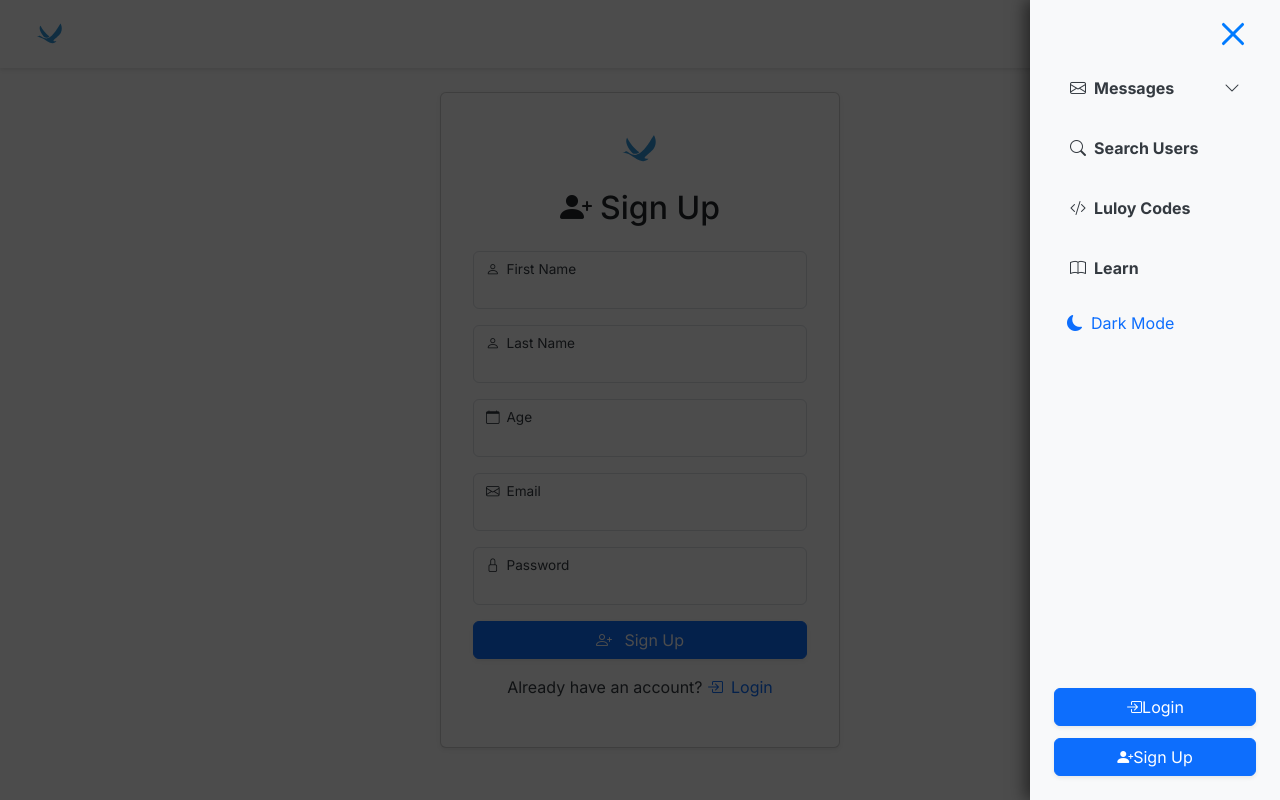
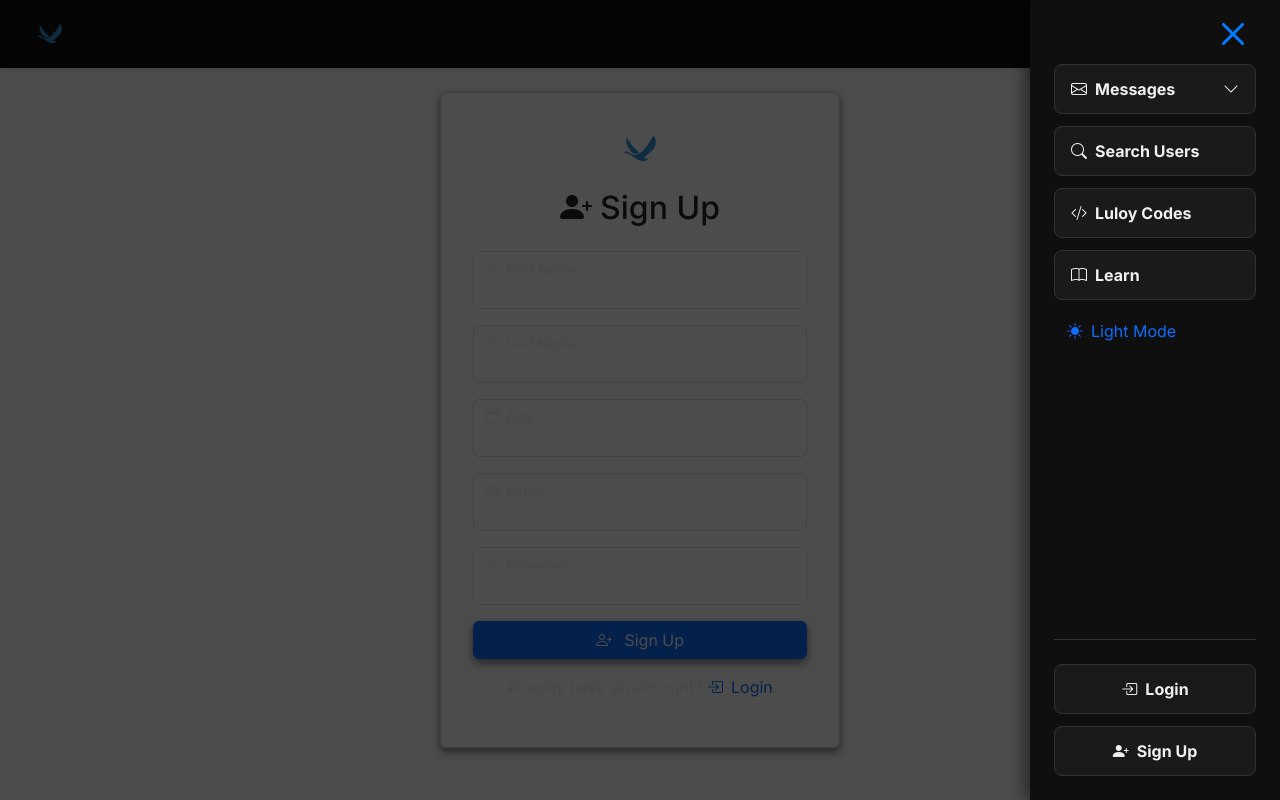
Before and after one commit to groovyrey/nextapp, a Next.js app: page /signup in a window 1280 px wide. Both pictures are taken after a click on the button "Toggle menu". Shown: the top 800 px of the page. Built offline with nearby package versions, Linux system fonts and the light colour scheme; no server answers.

Commit message:
UpdateDarktheme

```diff
--- a/src/app/code/view/[...filename]/page.js
+++ b/src/app/code/view/[...filename]/page.js
@@ -5,7 +5,7 @@ import { motion } from 'framer-motion';
 import { showToast } from '../../../utils/toast';
 import Link from 'next/link';
 import { Prism as SyntaxHighlighter } from 'react-syntax-highlighter';
-import { dracula } from 'react-syntax-highlighter/dist/esm/styles/prism';
+import { vscDarkPlus } from 'react-syntax-highlighter/dist/esm/styles/prism';
 import styles from './CodeViewer.module.css';
 import MotionDiv from '../../../components/MotionDiv';
 import LoadingMessage from '../../../components/LoadingMessage';
@@ -257,7 +257,7 @@ export default function CodeViewer({ params }) {
                     <div className="card-body p-0">
                         <SyntaxHighlighter
                             language={lang}
-                            style={dracula}
+                            style={vscDarkPlus}
                             showLineNumbers
                             customStyle={{ margin: '0', padding: '1rem', borderRadius: 'var(--border-radius-base)' }}
                             wrapLines={true}
--- a/src/app/components/LandingPageContent.js
+++ b/src/app/components/LandingPageContent.js
@@ -113,7 +113,7 @@ export default function LandingPageContent() {
     >
       {/* Hero Section */}
       <div
-        className="my-5 p-5 rounded-3"
+        className="my-5 p-3 rounded-3"
         style={{ position: 'relative', height: '500px', overflow: 'hidden', backgroundColor: 'transparent' }}
       >
         {particlesInitState && (
--- a/src/app/components/LoadingMessage.module.css
+++ b/src/app/components/LoadingMessage.module.css
@@ -4,7 +4,7 @@
   align-items: center;
   justify-content: center;
   min-height: 100vh;
-  background-color: var(--background-color);
+  background-color: transparent; /* Changed to transparent */
 }
 
 .loadingMessageContainer .lottie-animation {
--- a/src/app/components/Offcanvas.js
+++ b/src/app/components/Offcanvas.js
@@ -31,10 +31,16 @@ export default function Offcanvas({ isOpen, onClose }) {
   };
 
   useEffect(() => {
-    if (!isOpen) {
+    if (isOpen) {
+      document.body.style.overflow = 'hidden';
+    } else {
+      document.body.style.overflow = 'unset';
       setIsUserDropdownOpen(false);
       setIsMessagesDropdownOpen(false);
     }
+    return () => {
+      document.body.style.overflow = 'unset';
+    };
   }, [isOpen]);
 
   return (
@@ -113,7 +119,29 @@ export default function Offcanvas({ isOpen, onClose }) {
                   </li>
                   <li>
                     <button onClick={toggleTheme} className="btn btn-link text-decoration-none w-100 text-start">
-                      {theme === 'light' ? <><i className="bi bi-moon-fill me-2"></i>Dark Mode</> : <><i className="bi bi-sun-fill me-2"></i>Light Mode</>}
+                      <AnimatePresence mode="wait" initial={false}>
+                        {theme === 'light' ? (
+                          <motion.span
+                            key="dark-mode"
+                            initial={{ opacity: 0, x: -10 }}
+                            animate={{ opacity: 1, x: 0 }}
+                            exit={{ opacity: 0, x: 10 }}
+                            transition={{ duration: 0.2 }}
+                          >
+                            <i className="bi bi-moon-fill me-2"></i>Dark Mode
+                          </motion.span>
+                        ) : (
+                          <motion.span
+                            key="light-mode"
+                            initial={{ opacity: 0, x: 10 }}
+                            animate={{ opacity: 1, x: 0 }}
+                            exit={{ opacity: 0, x: -10 }}
+                            transition={{ duration: 0.2 }}
+                          >
+                            <i className="bi bi-sun-fill me-2"></i>Light Mode
+                          </motion.span>
+                        )}
+                      </AnimatePresence>
                     </button>
                   </li>
                 </ul>
@@ -141,7 +169,7 @@ export default function Offcanvas({ isOpen, onClose }) {
                   <div className={styles.loadingSpinner}></div>
                 ) : user ? (
                   <div className={styles.userProfileContainer}>
-                    <button onClick={() => setIsUserDropdownOpen(!isUserDropdownOpen)} className={`btn btn-primary ${styles.userProfileButton}`}>
+                    <button onClick={() => setIsUserDropdownOpen(!isUserDropdownOpen)} className={styles.userProfileButton}>
                       {userData?.profilePictureUrl ? (
                         <img src={userData.profilePictureUrl} alt={userData.username || userData.firstName} className={styles.profilePicture} />
                       ) : (
@@ -173,11 +201,11 @@ export default function Offcanvas({ isOpen, onClose }) {
                   </div>
                 ) : (
                   <div className={styles.authButtons}>
-                    <Link href="/login" onClick={onClose} className="btn btn-primary">
-                      <i className="bi bi-box-arrow-in-right"></i>Login
+                    <Link href="/login" onClick={onClose} className={styles.authButton}>
+                      <i className="bi bi-box-arrow-in-right me-2"></i>Login
                     </Link>
-                    <Link href="/signup" onClick={onClose} className="btn btn-primary">
-                      <i className="bi bi-person-plus-fill"></i>Sign Up
+                    <Link href="/signup" onClick={onClose} className={styles.authButton}>
+                      <i className="bi bi-person-plus-fill me-2"></i>Sign Up
                     </Link>
                   </div>
                 )}
--- a/src/app/components/Offcanvas.module.css
+++ b/src/app/components/Offcanvas.module.css
@@ -48,7 +48,8 @@
   display: block;
   padding: 0.75rem 1rem; /* Added horizontal padding */
   border-radius: var(--border-radius-base); /* Rounded corners */
-  border: 1px solid var(--border-color);
+  background-color: var(--card-background-color); /* Changed to card background color */
+  border: 1px solid var(--card-border-color); /* Changed to card border color */
   transition: background-color 0.2s ease-in-out, color 0.2s ease-in-out; /* Smooth transition */
 }
 
@@ -62,8 +63,8 @@
 }
 
 .navDropdown button {
-  background: none;
-  border: 1px solid var(--border-color);
+  background-color: var(--card-background-color);
+  border: 1px solid var(--card-border-color);
   border-radius: var(--border-radius-base);
   color: var(--text-color);
   font-weight: bold;
@@ -100,7 +101,9 @@
   padding-top: 0.5rem;
   padding-bottom: 0.5rem;
   display: block;
-  border: none; /* Ensure no border for dropdown items */
+  background-color: var(--card-background-color);
+  border: 1px solid var(--card-border-color);
+  border-radius: var(--border-radius-base);
 }
 
 .navDropdownContent {
@@ -127,7 +130,7 @@
 .navbarActions {
   margin-top: auto;
   padding-top: 1.5rem; /* Increased padding */
-  border-top: 1px solid var(--border-color);
+  border-top: 1px solid var(--card-border-color);
   display: flex; /* Use flexbox for better alignment */
   flex-direction: column;
   gap: 0.75rem; /* Spacing between buttons */
@@ -156,6 +159,38 @@
   align-items: center;
   width: 100%;
   justify-content: center;
+  background-color: var(--card-background-color);
+  border: 1px solid var(--card-border-color);
+  border-radius: var(--border-radius-base);
+  color: var(--text-color);
+  padding: 0.75rem 1rem;
+  font-weight: bold;
+  transition: background-color 0.2s ease-in-out, color 0.2s ease-in-out;
+}
+
+.userProfileButton:hover {
+  color: var(--primary-color);
+  background-color: rgba(var(--primary-rgb), 0.1);
+}
+
+.authButton {
+  display: flex;
+  align-items: center;
+  width: 100%;
+  justify-content: center;
+  background-color: var(--card-background-color);
+  border: 1px solid var(--card-border-color);
+  border-radius: var(--border-radius-base);
+  color: var(--text-color);
+  padding: 0.75rem 1rem;
+  font-weight: bold;
+  text-decoration: none;
+  transition: background-color 0.2s ease-in-out, color 0.2s ease-in-out;
+}
+
+.authButton:hover {
+  color: var(--primary-color);
+  background-color: rgba(var(--primary-rgb), 0.1);
 }
 
 .profilePicture {
@@ -187,8 +222,8 @@
   padding: 0.5rem 1rem;
   color: var(--text-color);
   text-decoration: none;
-  background: none;
-  border: none;
+  background-color: var(--card-background-color);
+  border: none; /* Explicitly remove border */
   cursor: pointer;
   text-align: left;
   margin-bottom: 0.5rem;
--- a/src/app/components/UserSearchResultCard.js
+++ b/src/app/components/UserSearchResultCard.js
@@ -28,6 +28,8 @@ export default function UserSearchResultCard({ user }) {
         </div>
         <div className={styles.userInfo}>
           <h5 className={styles.userName}>{user.firstName.charAt(0).toUpperCase() + user.firstName.slice(1)} {user.lastName.charAt(0).toUpperCase() + user.lastName.slice(1)}</h5>
+          <p className={styles.userEmail}>{user.email}</p>
+          <small className={styles.userId}>ID: {user.id}</small>
         </div>
       </Link>
     </div>
--- a/src/app/components/UserSearchResultCard.module.css
+++ b/src/app/components/UserSearchResultCard.module.css
@@ -1,17 +1,18 @@
 .card {
   display: flex;
   align-items: center;
-  padding: 15px;
+  padding: 10px; /* Reduced padding */
   border: 1px solid var(--card-border-color);
-  border-radius: 8px;
+  border-radius: 8px; /* Slightly less rounded corners */
   box-shadow: var(--box-shadow);
   background-color: var(--card-background-color);
-  transition: transform 0.2s ease-in-out;
-  margin-bottom: 15px; /* Add space between cards */
+  transition: all 0.3s ease-in-out;
+  margin-bottom: 10px; /* Reduced margin */
 }
 
 .card:hover {
-  transform: translateY(-3px);
+  transform: translateY(-3px); /* Less pronounced lift effect */
+  box-shadow: 0 4px 8px rgba(0, 0, 0, 0.15); /* Lighter shadow on hover */
 }
 
 .link {
@@ -24,15 +25,16 @@
 
 .profilePictureContainer {
   flex-shrink: 0;
-  width: 80px;
-  height: 80px;
+  width: 60px; /* Smaller profile picture */
+  height: 60px;
   border-radius: 50%;
   overflow: hidden;
-  margin-right: 15px;
+  margin-right: 10px; /* Reduced margin */
   display: flex;
   align-items: center;
   justify-content: center;
   background-color: var(--background-color);
+  border: 1px solid var(--primary-color); /* Thinner border to the profile picture */
 }
 
 .profilePicture {
@@ -42,17 +44,46 @@
 }
 
 .placeholderPicture {
-  font-size: 40px;
+  font-size: 30px; /* Smaller icon */
   color: var(--light-text-color);
 }
 
 .userInfo {
   flex-grow: 1;
+  display: flex;
+  flex-direction: column;
+  justify-content: center;
+}
+
+.userName,
+.userEmail,
+.userId {
+  margin: 0; /* Reset all margins */
+}
+
+.userEmail {
+  margin-top: 2px; /* Add a small top margin for spacing */
+}
+
+.userId {
+  margin-top: 2px; /* Add a small top margin for spacing */
 }
 
 .userName {
   margin: 0;
-  font-size: 1.2rem;
-  font-weight: 600;
+  font-size: 1.1rem; /* Smaller font size for name */
+  font-weight: 600; /* Slightly less bold font weight */
   color: var(--text-color);
 }
+
+.userEmail {
+  font-size: 0.8rem; /* Smaller font size for email */
+  color: var(--light-text-color);
+  margin-top: 2px; /* Reduced margin */
+}
+
+.userId {
+  font-size: 0.7rem;
+  color: var(--light-text-color);
+  margin-top: 2px;
+}
--- a/src/app/context/ThemeContext.js
+++ b/src/app/context/ThemeContext.js
@@ -8,7 +8,7 @@ export function ThemeProvider({ children }) {
   const [theme, setTheme] = useState('light');
 
   useEffect(() => {
-    const storedTheme = localStorage.getItem('theme') || 'light';
+    const storedTheme = localStorage.getItem('theme') || 'dark';
     setTheme(storedTheme);
     document.body.setAttribute('data-theme', storedTheme);
     if (storedTheme === 'dark') {
--- a/src/app/globals.css
+++ b/src/app/globals.css
@@ -38,10 +38,10 @@
   --primary-rgb: 0, 123, 255;
   --secondary-color: #6c757d;
   --accent-color: #444444; /* Medium Dark Grey */
-  --background-color: #111111; /* Slightly Lighter Black */
+  --background-color: #0f0f0f; /* Slightly darker than card background */
   --text-color: #f0f0f0; /* Off-white */
   --light-text-color: #cccccc; /* Light Grey */
-  --card-background-color: #222222; /* Lighter Almost Black */
+  --card-background-color: #1a1a1a; /* Darker Almost Black */
   --card-border-color: #333333; /* Lighter Darker Grey */
   --box-shadow: 0 4px 8px rgba(0, 0, 0, 0.5);
   --box-shadow-hover: 0 8px 16px rgba(0, 0, 0, 0.8);
@@ -214,7 +214,7 @@ label {
 }
 
 .spinner-border {
-  color: var(--primary-color);
+  color: var(--text-color);
 }
 
 .alert-info {
@@ -299,3 +299,21 @@ a:hover, button:hover {
     background-position: 100% 50%;
   }
 }
+
+.learn-list-item {
+  list-style: none;
+  margin-left: 0;
+  padding-left: 1.5em;
+  position: relative;
+}
+
+.learn-list-item::before {
+  content: "\2022"; /* Unicode for a bullet point */
+  color: var(--primary-color); /* Use primary color for the bullet */
+  font-weight: bold;
+  display: inline-block;
+  width: 1em;
+  margin-left: -1.5em;
+  position: absolute;
+  left: 0;
+}
--- a/src/app/learn/LearnPageClient.js
+++ b/src/app/learn/LearnPageClient.js
@@ -6,15 +6,14 @@ export default function LearnPageClient({ allPostsData }) {
     <div>
       <ul>
         {allPostsData.map(({ slug, title, date, description }) => (
-          <li
-            key={slug}
-            style={{ marginBottom: '15px', paddingBottom: '15px', borderBottom: '1px solid var(--card-border-color)' }}
-          >
-            <Link href={`/learn/${slug}`} style={{ textDecoration: 'none', color: 'var(--primary-color)', fontSize: '1.2em' }}>
-              {title}
-            </Link>
+          <li key={slug} className="learn-list-item">
+            <Link href={`/learn/${slug}`} style={{ textDecoration: 'none', color: 'inherit' }}>
+            <div className="card mb-3" style={{ padding: '15px' }}>
+              <h5 style={{ color: 'var(--primary-color)', fontSize: '1.2em' }}>{title}</h5>
             <p style={{ margin: '5px 0', color: 'var(--text-color)' }}>{description}</p>
             <small style={{ color: 'var(--light-text-color)' }}>{new Date(date).toLocaleDateString('en-US', { year: 'numeric', month: 'numeric', day: 'numeric' })}</small>
+            </div>
+            </Link>
           </li>
         ))}
       </ul>
```
Also changed, not shown: src/app/learn/LearnPage.module.css (+8 -9 lines), src/app/learn/LearnPostClient.js (+3 -4 lines).
